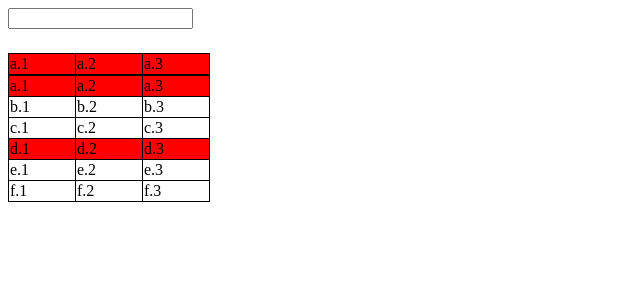
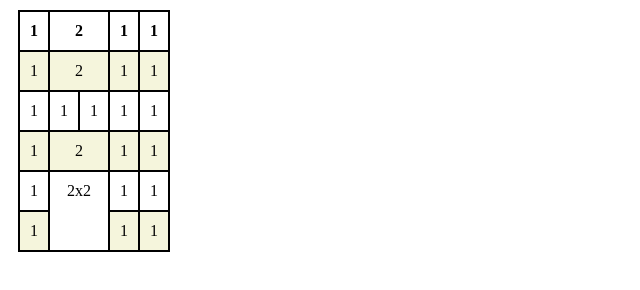
Before and after one commit to Simofy/front-end, a plain HTML site: page paskaita3/index.html in a window 1280 px wide. Shown: the whole page, without its empty margins (0-640 px from the left). Drawn offline with Linux system fonts and the light colour scheme.

Commit message:
Adding table

```diff
--- a/paskaita3/index.html
+++ b/paskaita3/index.html
@@ -3,87 +3,81 @@
 <head>
   <title>Paskaita 3</title>
   <link>
-  <style>
-    .custom-table,
-    .custom-table td,
-    .custom-table th {
-      border: 1px solid black;
-      border-collapse: collapse;
-    }
-
-    .custom-table td {
-      width: 64px;
-    }
-
-    tr:nth-child(1),
-    tr:nth-child(4) {
-      background-color: red;
-    }
-
-    #table-only.custom-table .only-this-one>td:hover::after {
-      background-color: blueviolet;
-      content: "testing";
-    }
-
-    .styled-input {
-      color: red;
-      margin-bottom: 24px;
-    }
-    :focus {
-      outline: none;
-    }
-
-    .styled-input:focus {
-      background-color: rgba(245, 245, 220, .4);
-    }
-  </style>
 </head>
 
 <body>
-  <input class="styled-input" />
-  <table class="custom-table">
-    <tbody>
+  <table class="test">
     <tr>
-        <td tabindex="1">a.1</td>
-        <td>a.2</td>
-        <td>a.3</td>
-      </tr>
-    </tbody>
-  </table>
-  <table id="table-only" class="custom-table">
-    <tbody>
-      <tr class="only-this-one">
-        <td tabindex="2">a.1</td>
-        <td>a.2</td>
-        <td>a.3</td>
+      <th>1</th>
+      <th class="hover" colspan="2">2</th>
+      <th>1</th>
+      <th>1</th>
     </tr>
     <tr>
-        <td tabindex="1">b.1</td>
-        <td>b.2</td>
-        <td>b.3</td>
+      <td>1</td>
+      <td class="hover" colspan="2">2</td>
+      <td>1</td>
+      <td>1</td>
     </tr>
     <tr>
-        <td>c.1</td>
-        <td>c.2</td>
-        <td>c.3</td>
+      <td>1</td>
+      <td>1</td>
+      <td>1</td>
+      <td>1</td>
+      <td>1</td>
     </tr>
     <tr>
-        <td tabindex="1">d.1</td>
-        <td>d.2</td>
-        <td>d.3</td>
+      <td>1</td>
+      <td class="hover" colspan="2">2</td>
+      <td>1</td>
+      <td>1</td>
     </tr>
     <tr>
-        <td>e.1</td>
-        <td>e.2</td>
-        <td>e.3</td>
+      <td>1</td>
+      <td class="hover" colspan="2" rowspan="2">2x2</td>
+      <td>1</td>
+      <td>1</td>
     </tr>
     <tr>
-        <td>f.1</td>
-        <td>f.2</td>
-        <td>f.3</td>
+      <td>1</td>
+      <td>1</td>
+      <td>1</td>
     </tr>
-    </tbody>
   </table>
+
+  <style>
+    .test,
+    .test th,
+    .test td {
+      border: 2px black solid;
+      border-collapse: collapse;
+      padding: 10px;
+      margin: 10px;
+      vertical-align: top;
+      text-align: center;
+      position: relative;
+    }
+
+    .test tr:hover {
+      background-color: rgba(255, 228, 196, .4);
+      border: solid;
+      border-style: dashed;
+      height: 100px;
+    }
+
+    .test tr:nth-child(even) {
+      background-color: beige;
+    }
+
+
+    .test tr:hover td::after {
+      content: "0";
+      position: absolute;
+      bottom: 10px;
+      width: 100%;
+      left: 0;
+    }
+  </style>
 
 </body>
 
```
Lines whose indentation alone changed are shown as unchanged.
